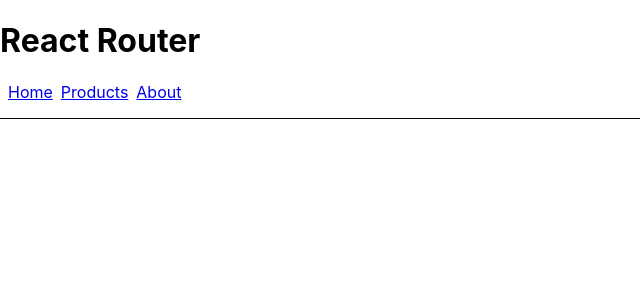
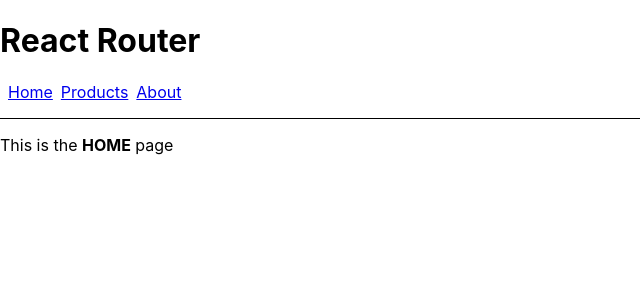
Before and after one commit to kbauer17/react-router-demo, a React (Create React App) app: page / in a window 1280 px wide. Shown: the top 300 px of the page, without its empty margins (0-640 px from the left). Built offline with nearby package versions, Linux system fonts and the light colour scheme.

Commit message:
[1.04] create Home component

```diff
--- a/src/App.js
+++ b/src/App.js
@@ -1,15 +1,21 @@
 import { NavLink } from 'react-router-dom';
+import Home from "./components/Home";
 
 function App() {
   const style = { paddingLeft: '.5rem' };
   return (
     <div>
       <h1>React Router</h1>
-      <nav style={{ borderBottom: 'solid 1px', paddingBottom: '1rem', }}>
+      <nav style={{
+        borderBottom: 'solid 1px',
+        paddingBottom: '1rem',
+        marginBottom: '1rem',
+      }}>
         <NavLink to="/home" style={style}>Home</NavLink>
         <NavLink to="/products" style={style}>Products</NavLink>
         <NavLink to="/about" style={style}>About</NavLink>
       </nav>
+      <Home />
     </div>
   );
 }
--- /dev/null
+++ b/src/components/Home.jsx
@@ -0,0 +1,9 @@
+function Home() {
+    return (
+      <div>
+        This is the <strong>HOME</strong> page
+      </div>
+    );
+  }
+
+  export default Home;
```
